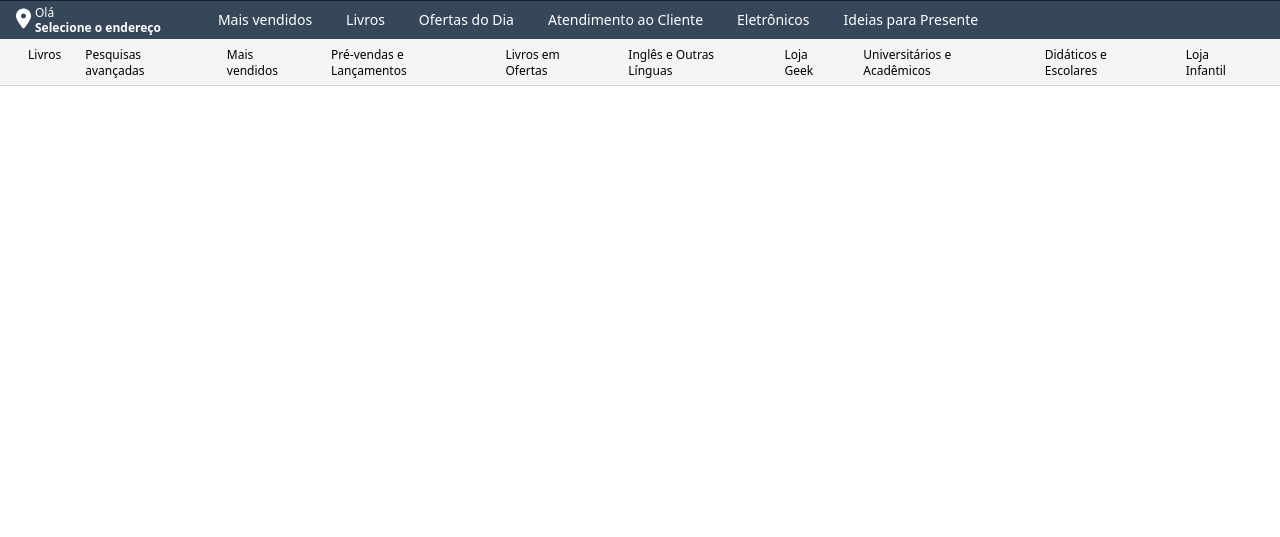
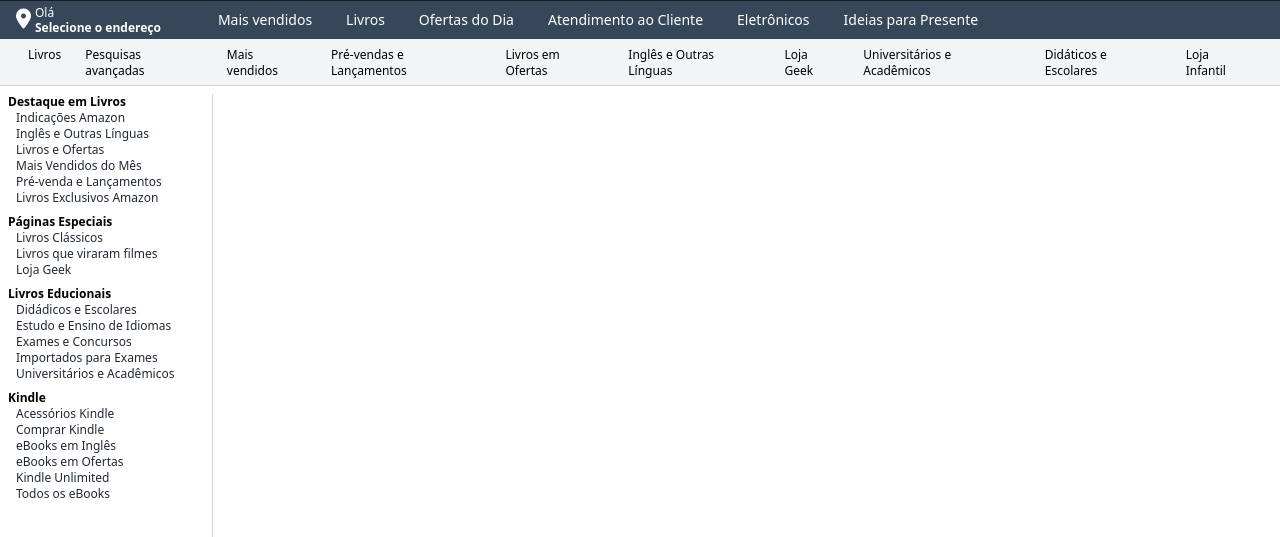
Before and after one commit to Felype-Henrique/amazon-tailwind, a website: page src/index.html in a window 1280 px wide. Shown: the part 51-588 px from the top of the page. Drawn offline with Linux system fonts and the light colour scheme.

Commit message:
side grid

```diff
--- a/src/index.html
+++ b/src/index.html
@@ -156,5 +156,90 @@
         </div>
       </div>
     </header>
+
+    <main>
+      <div class="grid grid-cols-6">
+        <div class="col-span-1 hidden md:block pl-2 my-2 border-r border-gray-300 text-xs">
+          <h3 class="font-bold">Destaque em Livros</h3>
+          <ul class="pl-2 mb-2">
+            <li class="text-gray-800 hover:text-orange-650">
+              <a href="#">Indicações Amazon</a>
+            </li>
+            <li class="text-gray-800 hover:text-orange-650">
+              <a href="#">Inglês e Outras Línguas</a>
+            </li>
+            <li class="text-gray-800 hover:text-orange-650">
+              <a href="#">Livros e Ofertas</a>
+            </li>
+            <li class="text-gray-800 hover:text-orange-650">
+              <a href="#">Mais Vendidos do Mês</a>
+            </li>
+            <li class="text-gray-800 hover:text-orange-650">
+              <a href="#">Pré-venda e Lançamentos</a>
+            </li>
+            <li class="text-gray-800 hover:text-orange-650">
+              <a href="#">Livros Exclusivos Amazon</a>
+            </li>
+          </ul>
+
+          <h3 class="font-bold">Páginas Especiais</h3>
+          <ul class="pl-2 mb-2">
+            <li class="text-gray-800 hover:text-orange-650">
+              <a href="#">Livros Clássicos</a>
+            </li>
+            <li class="text-gray-800 hover:text-orange-650">
+              <a href="#">Livros que viraram filmes</a>
+            </li>
+            <li class="text-gray-800 hover:text-orange-650">
+              <a href="#">Loja Geek</a>
+            </li>
+          </ul>
+
+          <h3 class="font-bold">Livros Educionais</h3>
+          <ul class="pl-2 mb-2">
+            <li class="text-gray-800 hover:text-orange-650">
+              <a href="#">Didádicos e Escolares</a>
+            </li>
+            <li class="text-gray-800 hover:text-orange-650">
+              <a href="#">Estudo e Ensino  de Idiomas</a>
+            </li>
+            <li class="text-gray-800 hover:text-orange-650">
+              <a href="#">Exames e Concursos</a>
+            </li>
+            <li class="text-gray-800 hover:text-orange-650">
+              <a href="#">Importados para Exames</a>
+            </li>
+            <li class="text-gray-800 hover:text-orange-650">
+              <a href="#">Universitários e Acadêmicos</a>
+            </li>
+          </ul>
+
+          <h3 class="font-bold">Kindle</h3>
+          <ul class="pl-2 mb-2">
+            <li class="text-gray-800 hover:text-orange-650">
+              <a href="#">Acessórios Kindle</a>
+            </li>
+            <li class="text-gray-800 hover:text-orange-650">
+              <a href="#">Comprar Kindle</a>
+            </li>
+            <li class="text-gray-800 hover:text-orange-650">
+              <a href="#">eBooks em Inglês</a>
+            </li>
+            <li class="text-gray-800 hover:text-orange-650">
+              <a href="#">eBooks em Ofertas</a>
+            </li>
+            <li class="text-gray-800 hover:text-orange-650">
+              <a href="#">Kindle Unlimited</a>
+            </li>
+            <li class="text-gray-800 hover:text-orange-650">
+              <a href="#">Todos os eBooks</a>
+            </li>
+          </ul>
+        </div>
+        <div class="col-span-5 h-screen">
+
+        </div>
+      </div>
+    </main>
   </body>
 </html>
```
Also changed, not shown: dist/output.css.
